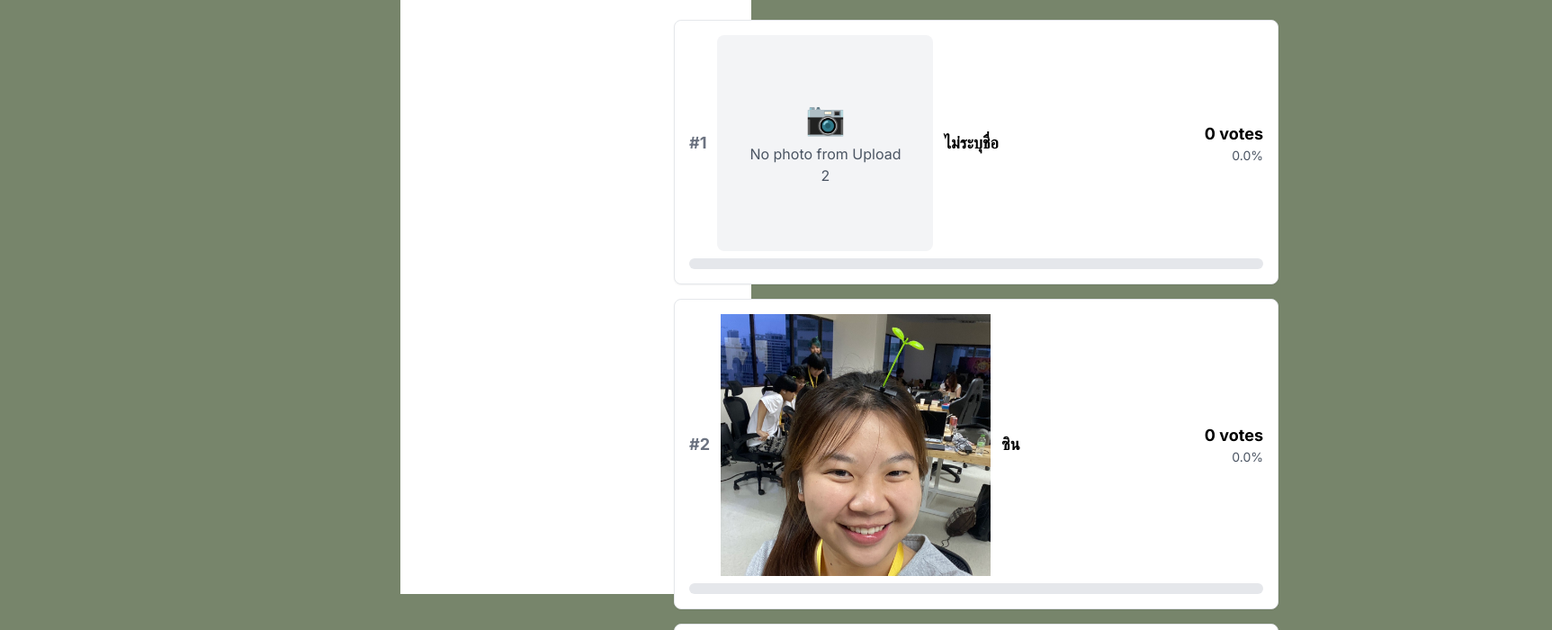
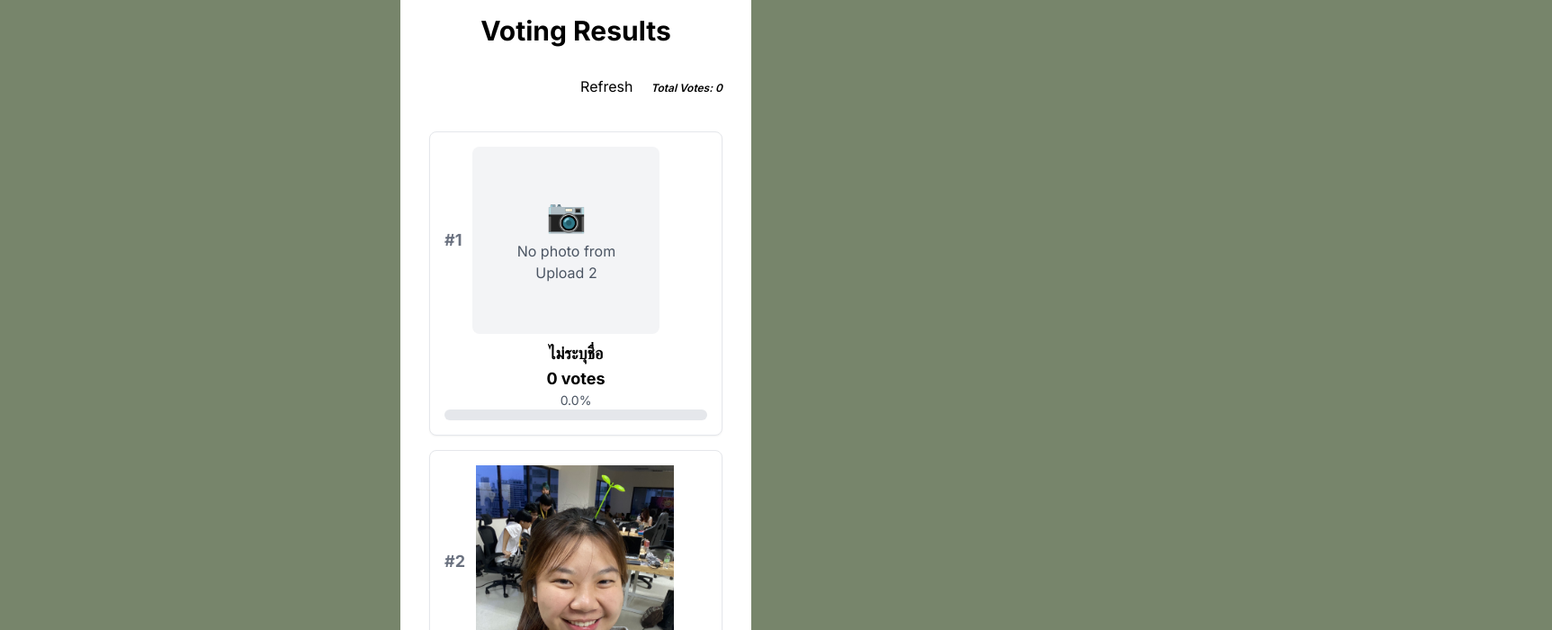
Before and after one commit to neennera/nah-mor, a Next.js app: page /result in a window 1280 px wide. Shown: the part 140-840 px from the top of the page at 90% size, 1725 px wide, since content can reach past the window. Built offline with nearby package versions, Linux system fonts and the light colour scheme.

Commit message:
fix : layout

```diff
--- a/src/app/analysis/green/1/page.tsx
+++ b/src/app/analysis/green/1/page.tsx
@@ -27,11 +27,11 @@ export default function GreenAnalysis1Page() {
           <div className="grid grid-cols-1 gap-4 mb-6">
             <div>
               <h3 className="text-sm font-medium text-gray-600 mb-2">รูปถ่ายที่ 1</h3>
-              <ImageDisplay className='h-56' imageKey="upload1_selfie" />
+              <ImageDisplay imageKey="upload1_selfie" />
             </div>
             <div>
               <h3 className="text-sm font-medium text-gray-600 mb-2">รูปถ่ายที่ 2</h3>
-              <ImageDisplay className='h-56' imageKey="upload2_selfie" />
+              <ImageDisplay imageKey="upload2_selfie" />
             </div>
           </div>
 
--- a/src/app/result/page.tsx
+++ b/src/app/result/page.tsx
@@ -67,7 +67,7 @@ export default function ResultPage() {
   }
 
   return (
-    <main className="container mx-auto p-8 absolute">
+    <main className="container mx-auto p-8 ">
       <h1 className="text-3xl font-bold text-center mb-4">Voting Results</h1>
 
       <div className="text-center my-8 flex flex-row justify-end space-x-5 items-baseline">
@@ -95,20 +95,21 @@ export default function ResultPage() {
                         <ImageDisplay
                           imageKey="upload2_selfie"
                           title="Upload 2 Photo"
-                          className="h-60 w-60"
+                          className="h-52 w-52"
                           fallbackText="No photo from Upload 2"
                       /> :
-                        <Image alt={candidate.name} src={`/candidate/${candidate.id}.jpg`} width={300} height={300} />
+                        <Image alt={candidate.name} src={`/candidate/${candidate.id}.jpg`} width={220} height={220} />
                       }
 
+
+                  </div>
+
+                </div>
+                <div className="text-center">
                     <h3 className="text-lg font-semibold">{index === 0 ? volunteerName : candidate.name}</h3>
-                  </div>
-                  <div className="text-right">
                     <div className="text-lg font-bold">{candidate.votes} votes</div>
                     <div className="text-sm text-gray-600">{percentage}%</div>
                   </div>
-                </div>
-
                 <div className="w-full bg-gray-200 rounded-full h-3">
                   <div
                     className={`h-3 rounded-full transition-all duration-500 ${
```
Also changed, not shown: src/app/analysis/page.tsx (added), src/app/analysis/red/2/page.tsx (added).
